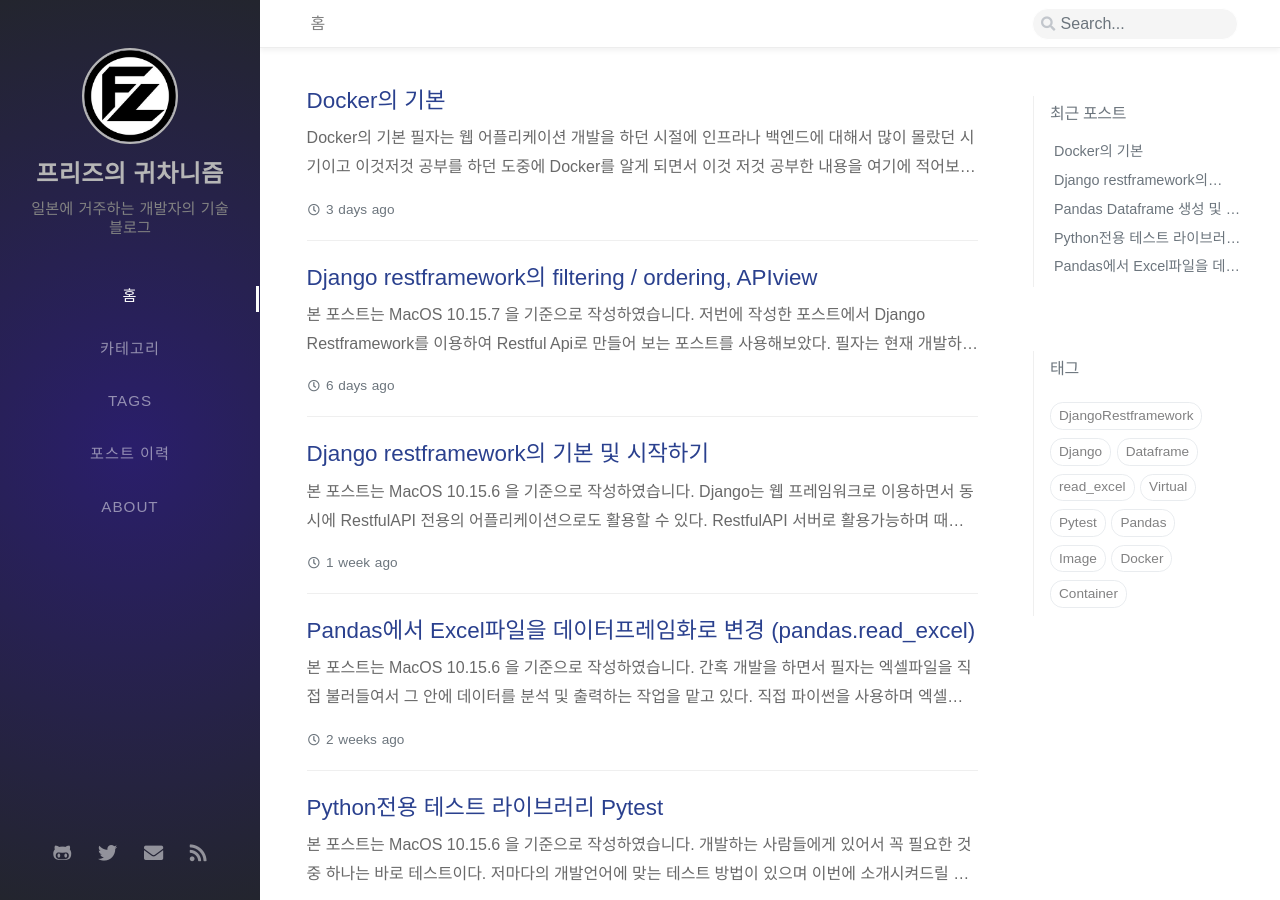
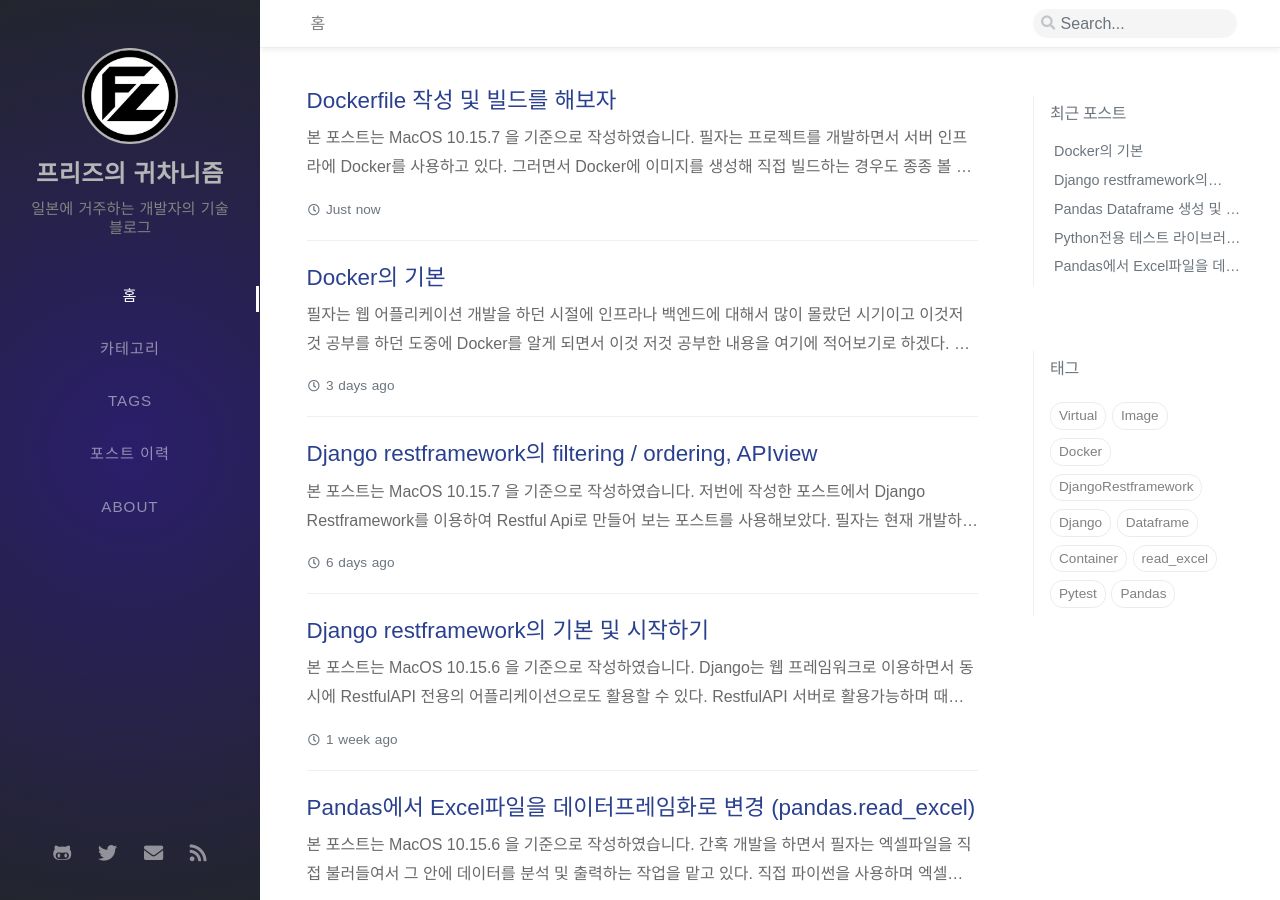
Before and after one commit to FREEZ2385/freez2385.github.io, a Jekyll site: the page built from index.html, in a window 1280 px wide and 900 px high. Built offline with Jekyll 4.4.1, drawn with Linux system fonts in a browser that asks for light colours; nearby versions of some CDN libraries; some web fonts are replaced; the list of posts is cut into pages by our own code; comment, search, counter and statistics services are not loaded; some of the changed lines change nothing that is shown.

Commit message:
[Post] Dockerfile

````diff
--- a/_posts/2020-09-28-Docker.md
+++ b/_posts/2020-09-28-Docker.md
@@ -11,8 +11,6 @@ seo:
 
 
 ---
-
-# Docker의 기본
 
 필자는 웹 어플리케이션 개발을 하던 시절에 인프라나 백엔드에 대해서 많이 몰랐던 시기이고 이것저것 공부를 하던 도중에 Docker를 알게 되면서 이것 저것 공부한 내용을 여기에 적어보기로 하겠다. 대체로 서버에 주로 사용하는 콘테이너형 가상 플랫폼으로 Docker를 주로 애용하고 있다. 필자도 서버의 일부중 Docker 컨테이너를 직접 빌드해 사용해본 경험이 있지만, 아직 개념이 잡히지 않은 채 했기 때문에 실제로 다뤄보고 이론을 공부하기 시작했다. 조금씩 Docker에 대해 공부한 내용들을 포스팅으로 적어보기로 했다.
 
--- /dev/null
+++ b/_posts/2020-10-02-Dockerfile.md
@@ -0,0 +1,147 @@
+---
+title: Dockerfile 작성 및 빌드를 해보자
+date: 2020-10-02 20:40:00 +0900
+categories: [Development, Docker]
+tags: [Docker, Virtual, Container, Image]
+seo:
+  date_modified: 2020-09-28 22:25:47 +0900
+
+
+
+
+
+
+---
+
+**본 포스트는 MacOS 10.15.7 을 기준으로 작성하였습니다.**
+
+필자는 프로젝트를 개발하면서 서버 인프라에 Docker를 사용하고 있다. 그러면서 Docker에 이미지를 생성해 직접 빌드하는 경우도 종종 볼 수 있었다. 이번에는 직접 Docker에 이미지 생성을 하는 `Dockerfile` 이라는 개념에 대해 설명하도록 하겠다. 이전 포스팅에서 이미지가 발주하는 물품들의 리스트라고 비유를 한 적이 있다. `Dockerfile` 은 이런 리스트들을 쌓는 순서도 같은 개념이라고 보면 된다. 실질적인 문서형태라고 생각하면 될 듯하다.
+
+예를 들어 이미지 안에 처음에는 `FROM` 을 사용해 OS 환경을 구축하고 그 후에 `ENTRYPOINT` 를 사용해 환경 설정을 해준 후 `RUN` 을 사용해 어플리케이션을 설치 및 라이브러리 환경 구성을 하는 단계로 이어지게 된다. 이렇게 Dockerfile은 만약에 이미지가 만들어졌다고 가정했을 때 어떤 OS를 넣을 것인지 혹은 어떤 환경을 넣을 건지 설정할 수 있는 방식이라 생각하면 된다.
+
+필자는 Python의 `Django` 를 많이 사용해왔기 때문에 Python 이미지를 가져와 구축하는 방식으로 진행해볼까 한다.
+
+-----
+
+## Dockerfile의 간단한 기본형태
+
+본격적으로 `Dockerfile` 을 작성하기 전에 간단한 Dockerfile을 작성해보기로 하겠다. 간단한 어플리케이션을 사용하지 않고 여기서 직접 한 파일에 Dockerfile을 만들어보기로 했다.
+
+```dockerfile
+FROM alpine
+
+ENTRYPOINT ["echo", "Hellodocker!"]
+```
+
+우선 간단한 리눅스 형태인 alpine이미지를 생성해 거기에 Hellodocker!를 출력하는 간단한 Dockerfile을 만들어보도록 하겠다. 우선 OS를 가져오기 위해 `FROM` 을 사용해 리눅스 알파인 이미지를 가져온다. 그리고 `ENTRYPOINT` 는 컨테이너 안에서 직접 실행하는 명령어를 가져오게 된다. 이렇게 가져오고 난 후에 터미널로 빌드를 실행해보겠다. 해당 Dockerfile이 있는 패스로 이동한 후
+
+```
+docker build --tag testecho:1.0 .
+```
+
+을 시켜주도록 한다. 여기서 tag는 해당 이미지의 이름과 같다. testecho는 이미지명으로 지정하고 그 옆의 1.0은 버전으로 처리된다. 실행하게 된다면
+
+```
+> docker build --tag testecho:1.0 .
+Sending build context to Docker daemon  2.048kB
+Step 1/2 : FROM alpine
+latest: Pulling from library/alpine
+df20fa9351a1: Pull complete
+Digest: sha256:185518070891758909c9f839cf4ca393ee977ac378609f700f60a771a2dfe321
+Status: Downloaded newer image for alpine:latest
+ ---> a24bb4013296
+Step 2/2 : ENTRYPOINT ["echo", "Hellodocker!"]
+ ---> Running in 63177cc875b7
+Removing intermediate container 63177cc875b7
+ ---> df5dac324dba
+Successfully built df5dac324dba
+Successfully tagged testecho:1.0
+```
+
+이렇게 testecho이미지가 빌드되며 여기서
+
+```
+docker images
+```
+
+를 입력하게 되면
+
+```
+> docker images
+REPOSITORY               TAG                 IMAGE ID            CREATED              SIZE
+testecho                 1.0                 df5dac324dba        About a minute ago   5.57MB
+alpine                   latest              a24bb4013296        4 months ago         5.57MB
+```
+
+`Docker Hub` 안에서 직접 가져온 alpine과 빌드한 testecho가 형성되게 된다. 이렇게 직접 빌드를 했으면 실행하는 방법도 알아둬야 하지 않겠는가
+
+```
+docker run testecho:1.0
+```
+
+를 입력하게 되면
+
+```
+> docker run testecho:1.0
+Hellodocker!
+```
+
+이전 Dockerfile에 작성한 ENTRYPOINT의 echo가 실행이 되며 출력이 되는 것을 확인할 수 있다. 이렇게 Dockerfile을 작성해 직접 이미지를 생성해 환경구성도 가능하다는 점에서 편리함을 느낄 수 있다. 그렇다면 본격적으로 필자가 실행하는 Django의 Dockerfile작성법을 실행해 보도록 하겠다.
+
+-----
+
+## Django의 Dockerfile작성
+
+방식 참조 : [Docker 공식 문서 (Quickstart: Compose and Django)](https://docs.docker.com/compose/django/)
+
+Django의 이미지 생성은 상당히 간단한 편이지만 직접 실행까지는 `docker-compose` 의 개념도 알아야 하기 때문에 본 포스팅에서는 Dockerfile작성 후 이미지 생성을 진행해보기로 하겠다. 우선 Dockerfile을 만들기 전에 Django 프로젝트를 생성해보도록 하겠다.
+
+```
+django-admin startproject ProjectForDocker
+```
+
+프로젝트가 생성되었다면 폴더 안으로 들어가서 Dockerfile을 생성하도록 하겠다. Django의 Dockerfile은 다음과 같다.
+
+```dockerfile
+FROM python:3
+ENV PYTHONUNBUFFERED=0
+RUN mkdir /code
+WORKDIR /code
+COPY requirements.txt /code/
+RUN pip install -r requirements.txt
+COPY . /code/
+```
+
+이 Dockerfile에 사용된 각 명령어들을 나열하겠다.
+
+`FROM` : Docker Hub에서 이미지를 가져와서 컨테이너에 적용시킨다.
+`ENV` : 환경설정을 실행해주는 명령어다. Windows의 cmd로는 export와 같은 개념이다.
+`RUN` : 이미지내의 파일 실행 혹은 행동들을 명령어로 표현하는 명령어다.
+`WORKDIR` : RUN혹은 COPY를 실행시킬 위치를 지정하는 명령어이다.
+`COPY` : 빌드시 들어가는 로컬 파일들을 이미지로 직접 복사하는 명령어이다. (첫번째 인수: 로컬에서 가져올 파일 위치 혹은 파일명, 두번째 인수: 이미지내에 이동시킬 파일 위치)
+
+이렇게 각 Dockerfile의 명령어를 작성해보았다. 빌드하기에 앞서 Python의 라이브러리들을 설치해야 하는 것이 우선이다. Python의 라이브러리를 일괄 설치해주는 `requirements.txt` 를 작성해야 한다. 우선 기본적으로 Django가 필요하며 Django의 디폴트 DB인 Postgres에 접속이 필요하므로 `requirements.txt` 를 이렇게 작성해보도록 하겠다.
+
+```
+Django 					== 3.1.2
+psycopg2-binary == 2.8
+```
+
+이렇게 Django 설치에 필요한 라이브러리를 requirements.txt를 작성까지 했으니 직접 Docker에 빌드해보도록 하겠다.
+
+```
+docker build --tag djangofordocker:1.0 .
+```
+
+처음에는 라이브러리에서 직접 파이썬 이미지를 가져오기때문에 대용량으로 가져올 것이므로 시간이 필요하다. 혹시 파일 위치가 잘못 되었거나 Dockerfile 수정이 없는 한 빌드는 문제없이 성공할 것이다. 이제 이미지 리스트를 확인해보면
+
+```
+> docker images
+REPOSITORY               TAG                 IMAGE ID            CREATED              SIZE
+djangofordocker          1.0                 b53b44b7865d        About a minute ago   926MB
+testecho                 1.0                 df5dac324dba        34 minutes ago       5.57MB
+python                   3                   bbf31371d67d        7 days ago           882MB
+alpine                   latest              a24bb4013296        4 months ago         5.57MB
+```
+
+djamgofordocker 이미지가 잘 들어가있는 것을 확인할 수 있다. 이렇게 Django이미지 빌드를 했으면 직접 실행까지 시켜봐야 한다. 다음 포스트에서는 docker-compose에 대해서 알아보겠다.
````
